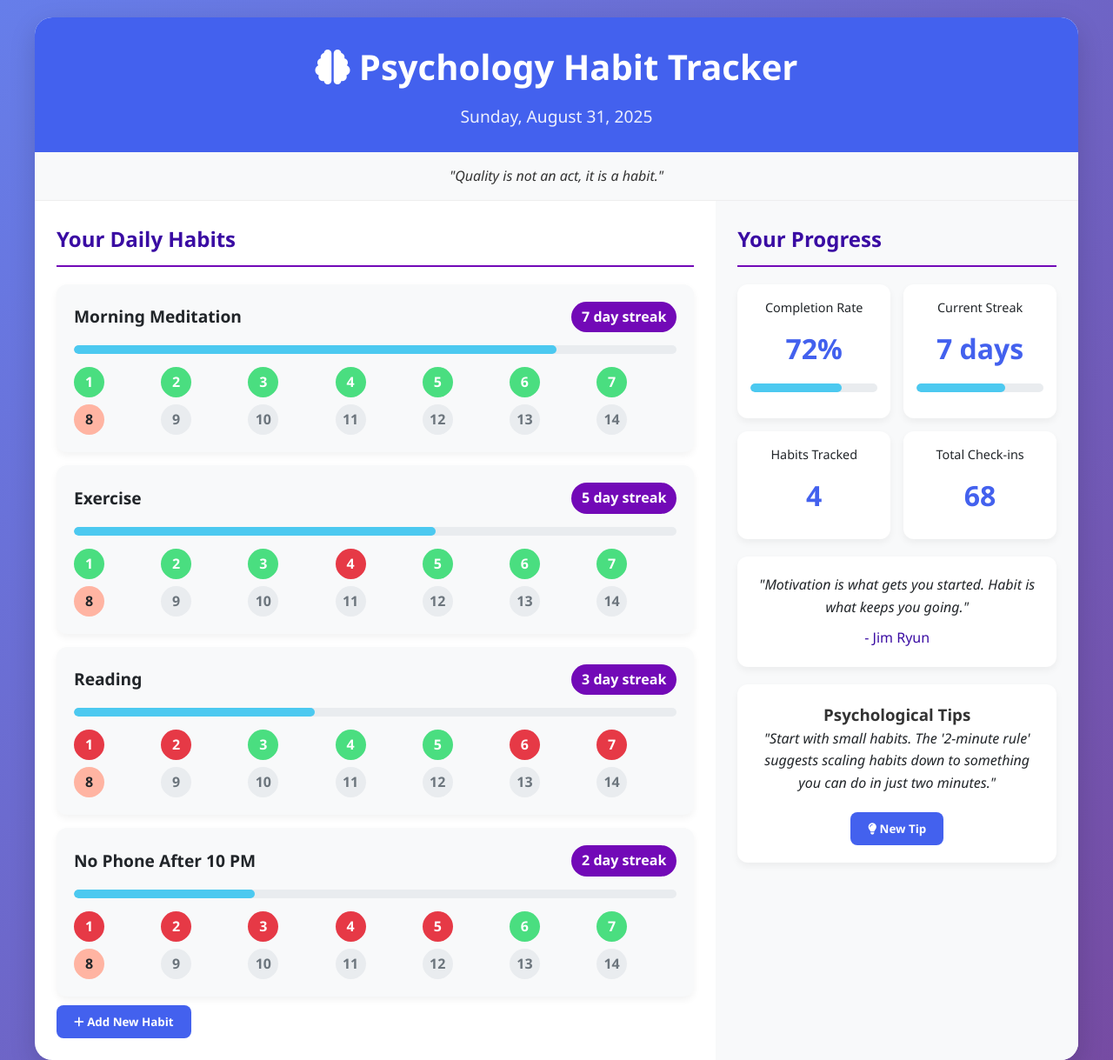
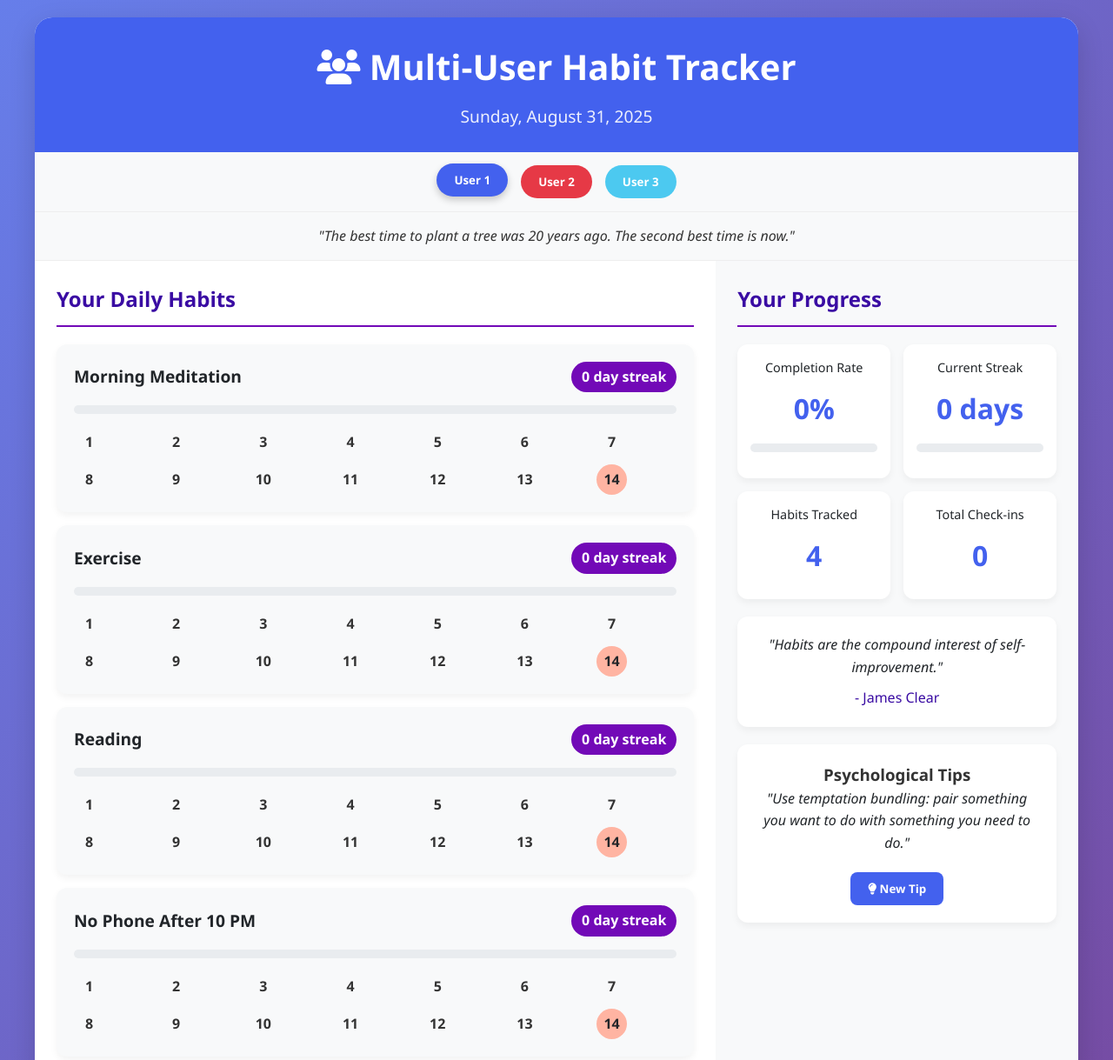
Before and after one commit to sabinasalakhova/habittracker, a plain HTML site: page index.html in a window 1280 px wide. Shown: the top 1219 px of the page at 87% size. Drawn offline with Linux system fonts and the light colour scheme.

Commit message:
Update index.html

```diff
--- a/index.html
+++ b/index.html
@@ -3,7 +3,7 @@
 <head>
     <meta charset="UTF-8">
     <meta name="viewport" content="width=device-width, initial-scale=1.0">
-    <title>Psychology-Based Habit Tracker</title>
+    <title>Multi-User Habit Tracker</title>
     <link rel="stylesheet" href="https://cdnjs.cloudflare.com/ajax/libs/font-awesome/6.4.0/css/all.min.css">
     <style>
         :root {
@@ -17,6 +17,9 @@
             --warning: #fca311;
             --completed: #4ade80;
             --current-day: #ffb4a2;
+            --user-1: #4361ee;
+            --user-2: #e63946;
+            --user-3: #4cc9f0;
         }
 
         * {
@@ -58,6 +61,44 @@
         .date-display {
             font-size: 1.2rem;
             opacity: 0.9;
+        }
+
+        .user-section {
+            display: flex;
+            justify-content: center;
+            gap: 15px;
+            padding: 15px;
+            background: var(--light);
+            border-bottom: 1px solid #eee;
+        }
+
+        .user-btn {
+            padding: 10px 20px;
+            border: none;
+            border-radius: 50px;
+            cursor: pointer;
+            font-weight: bold;
+            transition: all 0.3s;
+        }
+
+        .user-btn.active {
+            box-shadow: 0 4px 8px rgba(0, 0, 0, 0.2);
+            transform: translateY(-2px);
+        }
+
+        .user-1 {
+            background: var(--user-1);
+            color: white;
+        }
+
+        .user-2 {
+            background: var(--user-2);
+            color: white;
+        }
+
+        .user-3 {
+            background: var(--user-3);
+            color: white;
         }
 
         .motivation {
@@ -170,6 +211,7 @@
         .day.future {
             background: #e9ecef;
             color: #6c757d;
+            cursor: not-allowed;
         }
 
         .day:hover:not(.future) {
@@ -254,6 +296,10 @@
             transform: translateY(-2px);
         }
 
+        .reset-btn {
+            background: var(--danger);
+        }
+
         @media (max-width: 768px) {
             .content {
                 flex-direction: column;
@@ -272,15 +318,26 @@
                 height: 30px;
                 font-size: 0.8rem;
             }
+
+            .user-section {
+                flex-direction: column;
+                align-items: center;
+            }
         }
     </style>
 </head>
 <body>
     <div class="container">
         <header>
-            <h1><i class="fas fa-brain"></i> Psychology Habit Tracker</h1>
+            <h1><i class="fas fa-users"></i> Multi-User Habit Tracker</h1>
             <div class="date-display" id="currentDate">Loading date...</div>
         </header>
+
+        <div class="user-section">
+            <button class="user-btn user-1 active" data-user="user1">User 1</button>
+            <button class="user-btn user-2" data-user="user2">User 2</button>
+            <button class="user-btn user-3" data-user="user3">User 3</button>
+        </div>
 
         <div class="motivation" id="motivationText">
             "Every day, in every way, I'm getting better and better." - Émile Coué
@@ -290,113 +347,12 @@
             <div class="habit-section">
                 <h2 class="section-title">Your Daily Habits</h2>
 
-                <div class="habit-list">
-                    <div class="habit-item">
-                        <div class="habit-header">
-                            <div class="habit-title">Morning Meditation</div>
-                            <div class="streak-counter">7 day streak</div>
-                        </div>
-                        <div class="progress-bar">
-                            <div class="progress-fill" style="width: 80%;"></div>
-                        </div>
-                        <div class="calendar">
-                            <div class="day completed">1</div>
-                            <div class="day completed">2</div>
-                            <div class="day completed">3</div>
-                            <div class="day completed">4</div>
-                            <div class="day completed">5</div>
-                            <div class="day completed">6</div>
-                            <div class="day completed">7</div>
-                            <div class="day current">8</div>
-                            <div class="day future">9</div>
-                            <div class="day future">10</div>
-                            <div class="day future">11</div>
-                            <div class="day future">12</div>
-                            <div class="day future">13</div>
-                            <div class="day future">14</div>
-                        </div>
-                    </div>
-
-                    <div class="habit-item">
-                        <div class="habit-header">
-                            <div class="habit-title">Exercise</div>
-                            <div class="streak-counter">5 day streak</div>
-                        </div>
-                        <div class="progress-bar">
-                            <div class="progress-fill" style="width: 60%;"></div>
-                        </div>
-                        <div class="calendar">
-                            <div class="day completed">1</div>
-                            <div class="day completed">2</div>
-                            <div class="day completed">3</div>
-                            <div class="day missed">4</div>
-                            <div class="day completed">5</div>
-                            <div class="day completed">6</div>
-                            <div class="day completed">7</div>
-                            <div class="day current">8</div>
-                            <div class="day future">9</div>
-                            <div class="day future">10</div>
-                            <div class="day future">11</div>
-                            <div class="day future">12</div>
-                            <div class="day future">13</div>
-                            <div class="day future">14</div>
-                        </div>
-                    </div>
-
-                    <div class="habit-item">
-                        <div class="habit-header">
-                            <div class="habit-title">Reading</div>
-                            <div class="streak-counter">3 day streak</div>
-                        </div>
-                        <div class="progress-bar">
-                            <div class="progress-fill" style="width: 40%;"></div>
-                        </div>
-                        <div class="calendar">
-                            <div class="day missed">1</div>
-                            <div class="day missed">2</div>
-                            <div class="day completed">3</div>
-                            <div class="day completed">4</div>
-                            <div class="day completed">5</div>
-                            <div class="day missed">6</div>
-                            <div class="day missed">7</div>
-                            <div class="day current">8</div>
-                            <div class="day future">9</div>
-                            <div class="day future">10</div>
-                            <div class="day future">11</div>
-                            <div class="day future">12</div>
-                            <div class="day future">13</div>
-                            <div class="day future">14</div>
-                        </div>
-                    </div>
-
-                    <div class="habit-item">
-                        <div class="habit-header">
-                            <div class="habit-title">No Phone After 10 PM</div>
-                            <div class="streak-counter">2 day streak</div>
-                        </div>
-                        <div class="progress-bar">
-                            <div class="progress-fill" style="width: 30%;"></div>
-                        </div>
-                        <div class="calendar">
-                            <div class="day missed">1</div>
-                            <div class="day missed">2</div>
-                            <div class="day missed">3</div>
-                            <div class="day missed">4</div>
-                            <div class="day missed">5</div>
-                            <div class="day completed">6</div>
-                            <div class="day completed">7</div>
-                            <div class="day current">8</div>
-                            <div class="day future">9</div>
-                            <div class="day future">10</div>
-                            <div class="day future">11</div>
-                            <div class="day future">12</div>
-                            <div class="day future">13</div>
-                            <div class="day future">14</div>
-                        </div>
-                    </div>
+                <div class="habit-list" id="habitList">
+                    <!-- Habits will be generated here -->
                 </div>
 
                 <button class="btn" id="addHabitBtn"><i class="fas fa-plus"></i> Add New Habit</button>
+                <button class="btn reset-btn" id="resetBtn"><i class="fas fa-redo"></i> Reset Progress</button>
             </div>
 
             <div class="stats-section">
@@ -405,28 +361,28 @@
                 <div class="stats-grid">
                     <div class="stat-card">
                         <div class="stat-label">Completion Rate</div>
-                        <div class="stat-value">72%</div>
+                        <div class="stat-value" id="completionRate">0%</div>
                         <div class="progress-bar">
-                            <div class="progress-fill" style="width: 72%;"></div>
+                            <div class="progress-fill" id="completionBar" style="width: 0%;"></div>
                         </div>
                     </div>
 
                     <div class="stat-card">
                         <div class="stat-label">Current Streak</div>
-                        <div class="stat-value">7 days</div>
+                        <div class="stat-value" id="currentStreak">0 days</div>
                         <div class="progress-bar">
-                            <div class="progress-fill" style="width: 70%;"></div>
+                            <div class="progress-fill" id="streakBar" style="width: 0%;"></div>
                         </div>
                     </div>
 
                     <div class="stat-card">
                         <div class="stat-label">Habits Tracked</div>
-                        <div class="stat-value">4</div>
+                        <div class="stat-value" id="habitsTracked">0</div>
                     </div>
 
                     <div class="stat-card">
                         <div class="stat-label">Total Check-ins</div>
-                        <div class="stat-value">68</div>
+                        <div class="stat-value" id="totalCheckins">0</div>
                     </div>
                 </div>
 
@@ -449,12 +405,21 @@
     </div>
 
     <script>
-        // Psychological principles incorporated:
-        // 1. Streak tracking (loss aversion)
-        // 2. Visual progress (progress principle)
-        // 3. Social motivation (quotes from influential figures)
-        // 4. Small wins (celebrating daily completion)
-        // 5. Implementation intention (specific habit tracking)
+        // Default habits structure
+        const defaultHabits = [
+            { id: 'meditation', name: 'Morning Meditation', streak: 0, history: [] },
+            { id: 'exercise', name: 'Exercise', streak: 0, history: [] },
+            { id: 'reading', name: 'Reading', streak: 0, history: [] },
+            { id: 'nophone', name: 'No Phone After 10 PM', streak: 0, history: [] }
+        ];
+
+        // Initialize user data
+        let currentUser = 'user1';
+        let userData = {
+            user1: { habits: JSON.parse(JSON.stringify(defaultHabits)) },
+            user2: { habits: JSON.parse(JSON.stringify(defaultHabits)) },
+            user3: { habits: JSON.parse(JSON.stringify(defaultHabits)) }
+        };
 
         // Set current date
         const now = new Date();
@@ -503,51 +468,258 @@
             {quote: "Habits are the compound interest of self-improvement.", author: "James Clear"}
         ];
 
-        // Set random motivation text
+        // Load data from localStorage
+        function loadUserData() {
+            const savedData = localStorage.getItem('habitTrackerData');
+            if (savedData) {
+                userData = JSON.parse(savedData);
+            }
+        }
+
+        // Save data to localStorage
+        function saveUserData() {
+            localStorage.setItem('habitTrackerData', JSON.stringify(userData));
+        }
+
+        // Initialize the app
+        function initApp() {
+            loadUserData();
+            renderHabits();
+            updateStats();
+            setRandomContent();
+            setupEventListeners();
+        }
+
+        // Render habits for current user
+        function renderHabits() {
+            const habitList = document.getElementById('habitList');
+            habitList.innerHTML = '';
+
+            userData[currentUser].habits.forEach(habit => {
+                const habitItem = document.createElement('div');
+                habitItem.className = 'habit-item';
+
+                // Calculate completed days for progress bar
+                const totalDays = 14;
+                const completedDays = habit.history.filter(day => day.status === 'completed').length;
+                const progressPercent = (completedDays / totalDays) * 100;
+
+                habitItem.innerHTML = `
+                    <div class="habit-header">
+                        <div class="habit-title">${habit.name}</div>
+                        <div class="streak-counter">${habit.streak} day streak</div>
+                    </div>
+                    <div class="progress-bar">
+                        <div class="progress-fill" style="width: ${progressPercent}%;"></div>
+                    </div>
+                    <div class="calendar">
+                        ${generateCalendarDays(habit)}
+                    </div>
+                `;
+
+                habitList.appendChild(habitItem);
+            });
+
+            // Add click events to calendar days
+            setTimeout(() => {
+                const days = document.querySelectorAll('.day:not(.future)');
+                days.forEach(day => {
+                    day.addEventListener('click', function() {
+                        const habitId = this.getAttribute('data-habit');
+                        const dayNum = this.getAttribute('data-day');
+                        toggleDayStatus(habitId, dayNum);
+                    });
+                });
+            }, 100);
+        }
+
+        // Generate calendar days for a habit
+        function generateCalendarDays(habit) {
+            let daysHtml = '';
+            const today = new Date();
+
+            for (let i = 1; i <= 14; i++) {
+                const dayDate = new Date();
+                dayDate.setDate(today.getDate() - (14 - i));
+
+                const isToday = i === 14;
+                const isFuture = i > 14;
+
+                // Check if this day is in habit history
+                const dateStr = formatDate(dayDate);
+                const dayData = habit.history.find(d => d.date === dateStr);
+
+                let dayClass = 'day';
+                if (isToday) dayClass += ' current';
+                else if (isFuture) dayClass += ' future';
+                else if (dayData) dayClass += ` ${dayData.status}`;
+
+                daysHtml += `<div class="${dayClass}" data-habit="${habit.id}" data-day="${i}">${i}</div>`;
+            }
+
+            return daysHtml;
+        }
+
+        // Format date as YYYY-MM-DD
+        function formatDate(date) {
+            return date.toISOString().split('T')[0];
+        }
+
+        // Toggle day status between completed and missed
+        function toggleDayStatus(habitId, dayNum) {
+            const habit = userData[currentUser].habits.find(h => h.id === habitId);
+            if (!habit) return;
+
+            const today = new Date();
+            const dayDate = new Date();
+            dayDate.setDate(today.getDate() - (14 - dayNum));
+            const dateStr = formatDate(dayDate);
+
+            // Find existing entry for this date
+            const existingIndex = habit.history.findIndex(d => d.date === dateStr);
+
+            if (existingIndex >= 0) {
+                // Toggle status
+                habit.history[existingIndex].status =
+                    habit.history[existingIndex].status === 'completed' ? 'missed' : 'completed';
+            } else {
+                // Add new entry
+                habit.history.push({
+                    date: dateStr,
+                    status: 'completed'
+                });
+            }
+
+            // Update streak
+            updateStreak(habit);
+
+            // Save and re-render
+            saveUserData();
+            renderHabits();
+            updateStats();
+        }
+
+        // Update streak for a habit
+        function updateStreak(habit) {
+            // Sort history by date descending
+            habit.history.sort((a, b) => new Date(b.date) - new Date(a.date));
+
+            let streak = 0;
+            const today = new Date();
+
+            for (let i = 0; i < habit.history.length; i++) {
+                const historyDate = new Date(habit.history[i].date);
+                const diffTime = today - historyDate;
+                const diffDays = Math.floor(diffTime / (1000 * 60 * 60 * 24));
+
+                if (i === 0 && diffDays === 0 && habit.history[i].status === 'completed') {
+                    streak = 1;
+                } else if (i > 0 && habit.history[i].status === 'completed') {
+                    const prevDate = new Date(habit.history[i-1].date);
+                    const dayDiff = Math.floor((prevDate - historyDate) / (1000 * 60 * 60 * 24));
+
+                    if (dayDiff === 1) {
+                        streak++;
+                    } else {
+                        break;
+                    }
+                } else {
+                    break;
+                }
+            }
+
+            habit.streak = streak;
+        }
+
+        // Update statistics
+        function updateStats() {
+            const habits = userData[currentUser].habits;
+
+            // Calculate completion rate
+            let totalDays = 0;
+            let completedDays = 0;
+
+            habits.forEach(habit => {
+                habit.history.forEach(day => {
+                    totalDays++;
+                    if (day.status === 'completed') completedDays++;
+                });
+            });
+
+            const completionRate = totalDays > 0 ? Math.round((completedDays / totalDays) * 100) : 0;
+            document.getElementById('completionRate').textContent = `${completionRate}%`;
+            document.getElementById('completionBar').style.width = `${completionRate}%`;
+
+            // Calculate current streak
+            const currentStreak = Math.max(...habits.map(h => h.streak));
+            document.getElementById('currentStreak').textContent = `${currentStreak} days`;
+            document.getElementById('streakBar').style.width = `${Math.min(currentStreak * 10, 100)}%`;
+
+            // Other stats
+            document.getElementById('habitsTracked').textContent = habits.length;
+            document.getElementById('totalCheckins').textContent = completedDays;
+        }
+
+        // Set random content
+        function setRandomContent() {
             document.getElementById('motivationText').textContent = '"' + motivationQuotes[Math.floor(Math.random() * motivationQuotes.length)] + '"';
 
-        // Set random famous quote
             const randomQuote = famousQuotes[Math.floor(Math.random() * famousQuotes.length)];
             document.getElementById('dailyQuote').textContent = '"' + randomQuote.quote + '"';
             document.getElementById('quoteAuthor').textContent = '- ' + randomQuote.author;
 
-        // Set random psychological tip
             document.getElementById('psychTip').textContent = '"' + psychTips[Math.floor(Math.random() * psychTips.length)] + '"';
+        }
 
-        // Add event listeners
+        // Setup event listeners
+        function setupEventListeners() {
+            // User buttons
+            document.querySelectorAll('.user-btn').forEach(btn => {
+                btn.addEventListener('click', function() {
+                    document.querySelectorAll('.user-btn').forEach(b => b.classList.remove('active'));
+                    this.classList.add('active');
+                    currentUser = this.getAttribute('data-user');
+                    renderHabits();
+                    updateStats();
+                });
+            });
+
+            // New tip button
             document.getElementById('newTipBtn').addEventListener('click', function() {
                 document.getElementById('psychTip').textContent = '"' + psychTips[Math.floor(Math.random() * psychTips.length)] + '"';
             });
 
+            // Add habit button
             document.getElementById('addHabitBtn').addEventListener('click', function() {
-            alert('Feature coming soon! In the meantime, keep building your current habits.');
+                const habitName = prompt('Enter a name for your new habit:');
+                if (habitName && habitName.trim() !== '') {
+                    const newHabit = {
+                        id: 'habit-' + Date.now(),
+                        name: habitName,
+                        streak: 0,
+                        history: []
+                    };
+
+                    userData[currentUser].habits.push(newHabit);
+                    saveUserData();
+                    renderHabits();
+                    updateStats();
+                }
             });
 
-        // Calendar day click event
-        const days = document.querySelectorAll('.day:not(.future)');
-        days.forEach(day => {
-            day.addEventListener('click', function() {
-                if (this.classList.contains('completed')) {
-                    this.classList.remove('completed');
-                    this.classList.add('missed');
-                } else if (this.classList.contains('missed')) {
-                    this.classList.remove('missed');
-                } else if (this.classList.contains('current')) {
-                    this.classList.add('completed');
+            // Reset button
+            document.getElementById('resetBtn').addEventListener('click', function() {
+                if (confirm('Are you sure you want to reset all progress for this user?')) {
+                    userData[currentUser].habits = JSON.parse(JSON.stringify(defaultHabits));
+                    saveUserData();
+                    renderHabits();
+                    updateStats();
                 }
             });
-        });
+        }
 
-        // Streak calculation simulation
-        setInterval(() => {
-            const streakCounters = document.querySelectorAll('.streak-counter');
-            streakCounters.forEach(counter => {
-                const currentStreak = parseInt(counter.textContent);
-                if (Math.random() > 0.95) { // Randomly increase streak
-                    counter.textContent = (currentStreak + 1) + ' day streak';
-                }
-            });
-        }, 5000);
+        // Initialize the app
+        initApp();
     </script>
 </body>
 </html>
```
Lines whose indentation alone changed are shown as unchanged.
